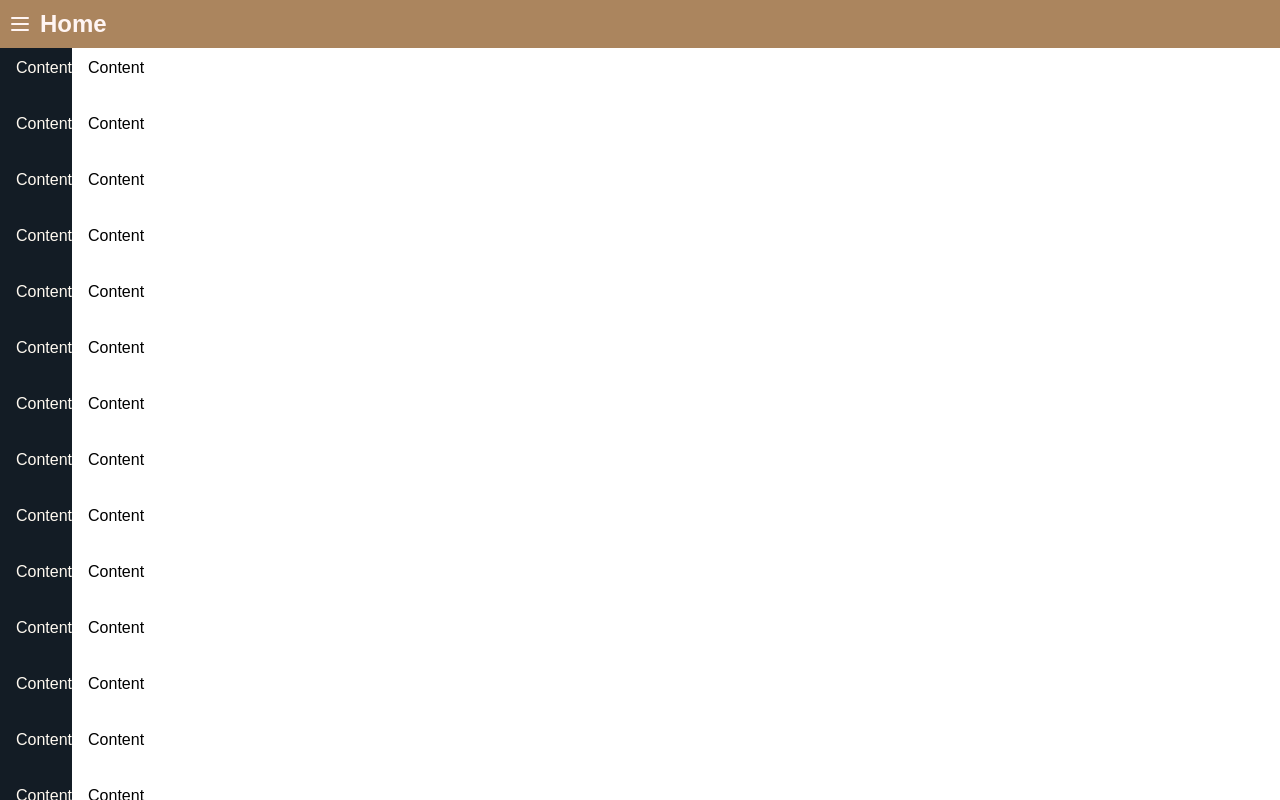
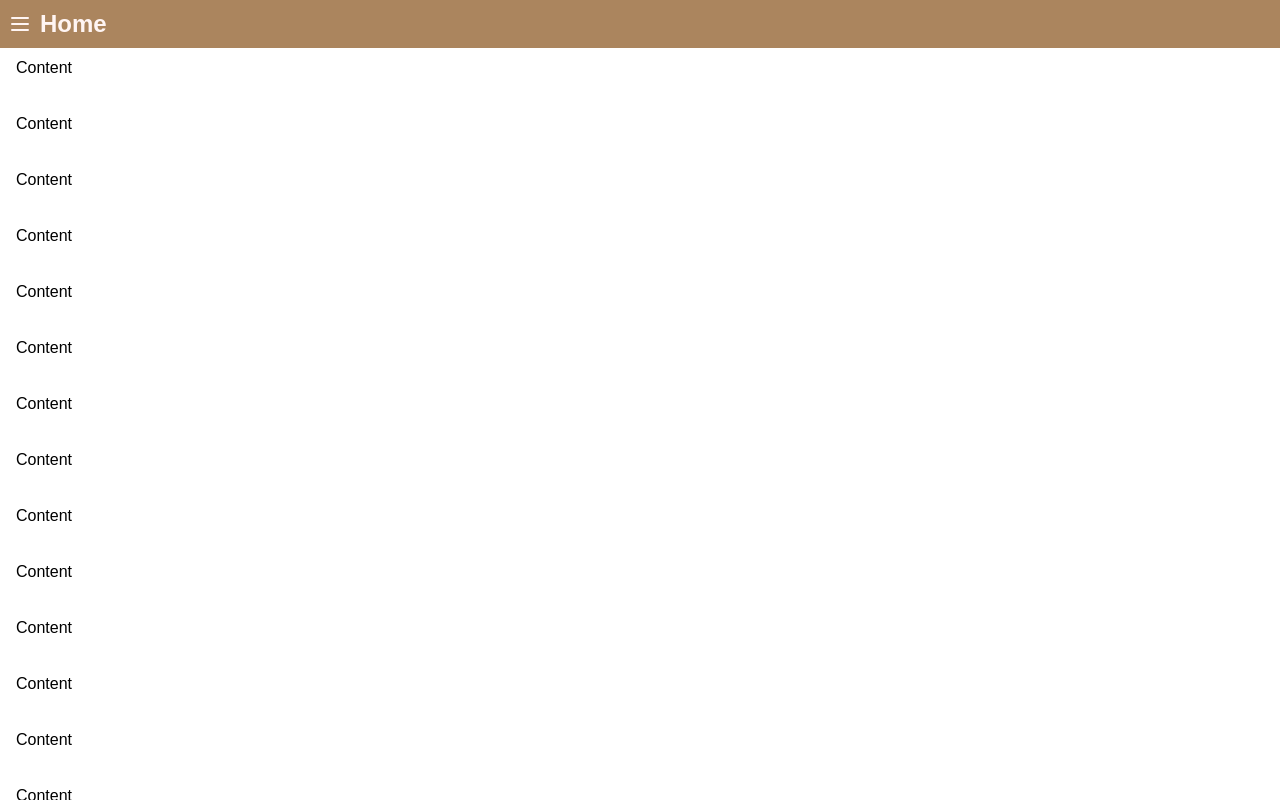
Before and after one commit to Business-Laboratory/nextjs-starter, a Next.js app: page / in a window 1280 px wide. Built offline with nearby package versions, Linux system fonts and the light colour scheme.

Commit message:
Add emotion support

```diff
--- a/package.json
+++ b/package.json
@@ -12,6 +12,7 @@
     "lint": "eslint --ignore-path .gitignore --ext .js,.ts,.tsx ."
   },
   "dependencies": {
+    "@emotion/react": "^11.1.1",
     "clsx": "^1.1.1",
     "next": "^10.0.3",
     "react": "^17.0.1",
@@ -20,6 +21,7 @@
   },
   "devDependencies": {
     "@babel/core": "^7.12.9",
+    "@emotion/babel-plugin": "^11.0.0",
     "@types/node": "^14.14.10",
     "@types/react": "^17.0.0",
     "@typescript-eslint/eslint-plugin": "^4.9.0",
--- a/src/pages/index.tsx
+++ b/src/pages/index.tsx
@@ -2,6 +2,7 @@ import clsx from 'clsx'
 import Head from 'next/head'
 import Link from 'next/link'
 import { useEffect, useState } from 'react'
+import { css } from '@emotion/react'
 
 export default function Home() {
   const [showSidebar, setShowSidebar] = useState(false)
@@ -187,12 +188,12 @@ function Sidebar({ showSidebar, className, children }: SidebarProps) {
 
   return (
     <aside
-      // css={css`
-      //   width: 16rem;
-      //   margin-left: ${showSidebar ? 0 : -16}rem;
-      //   transition: margin-left 0.5s ease-in-out;
-      //   visibility: ${animationStatus === 'closed' ? 'hidden' : 'visible'};
-      // `}
+      css={css`
+        width: 16rem;
+        margin-left: ${showSidebar ? 0 : -16}rem;
+        transition: margin-left 0.5s ease-in-out;
+        visibility: ${animationStatus === 'closed' ? 'hidden' : 'visible'};
+      `}
       className={clsx(
         'static h-screen inset-y-0 left-0 bg-matisse-blue-400 overflow-y-auto',
         className
--- a/tsconfig.json
+++ b/tsconfig.json
@@ -16,7 +16,8 @@
     "moduleResolution": "node",
     "resolveJsonModule": true,
     "isolatedModules": true,
-    "jsx": "preserve"
+    "jsx": "preserve",
+    "types": ["@emotion/react/types/css-prop"]
   },
   "include": ["next-env.d.ts", "**/*.ts", "**/*.tsx"],
   "exclude": ["node_modules"]
```
Also changed, not shown: .babelrc (added), 1 other file (tests, documents, lock files or other folders).
